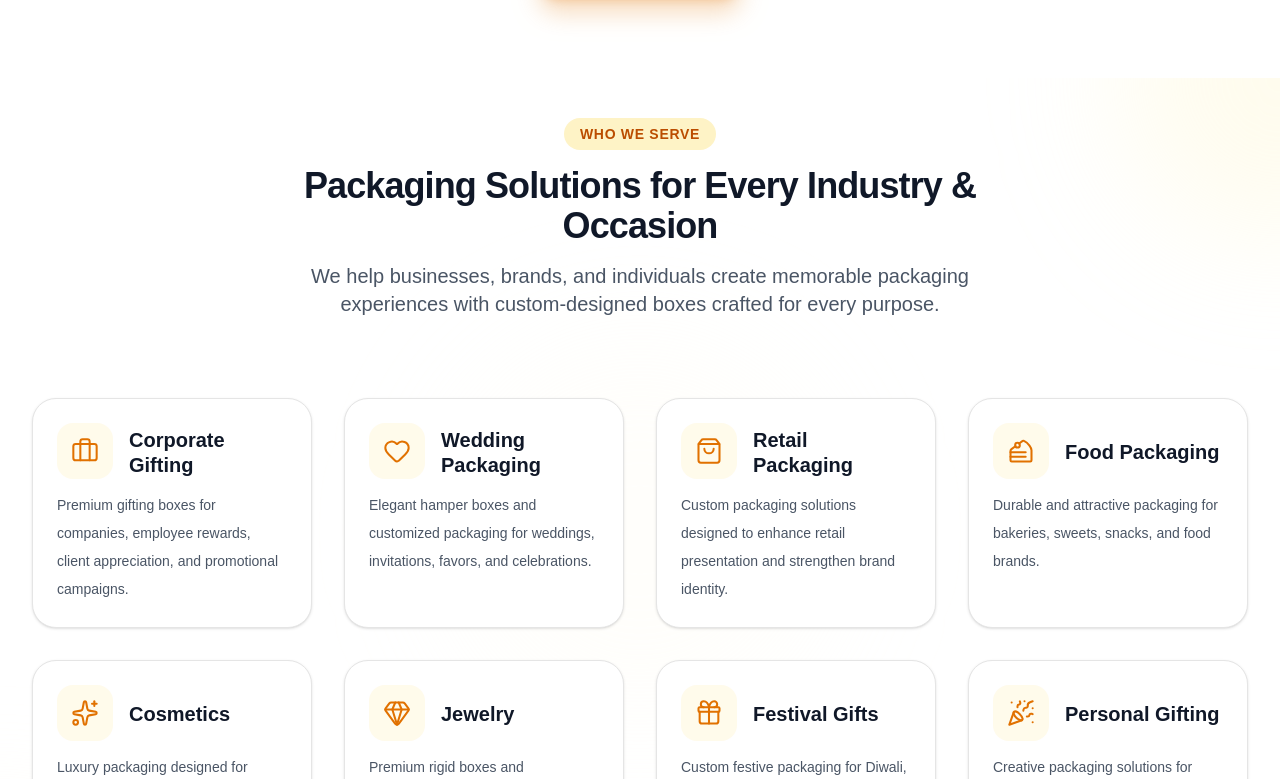
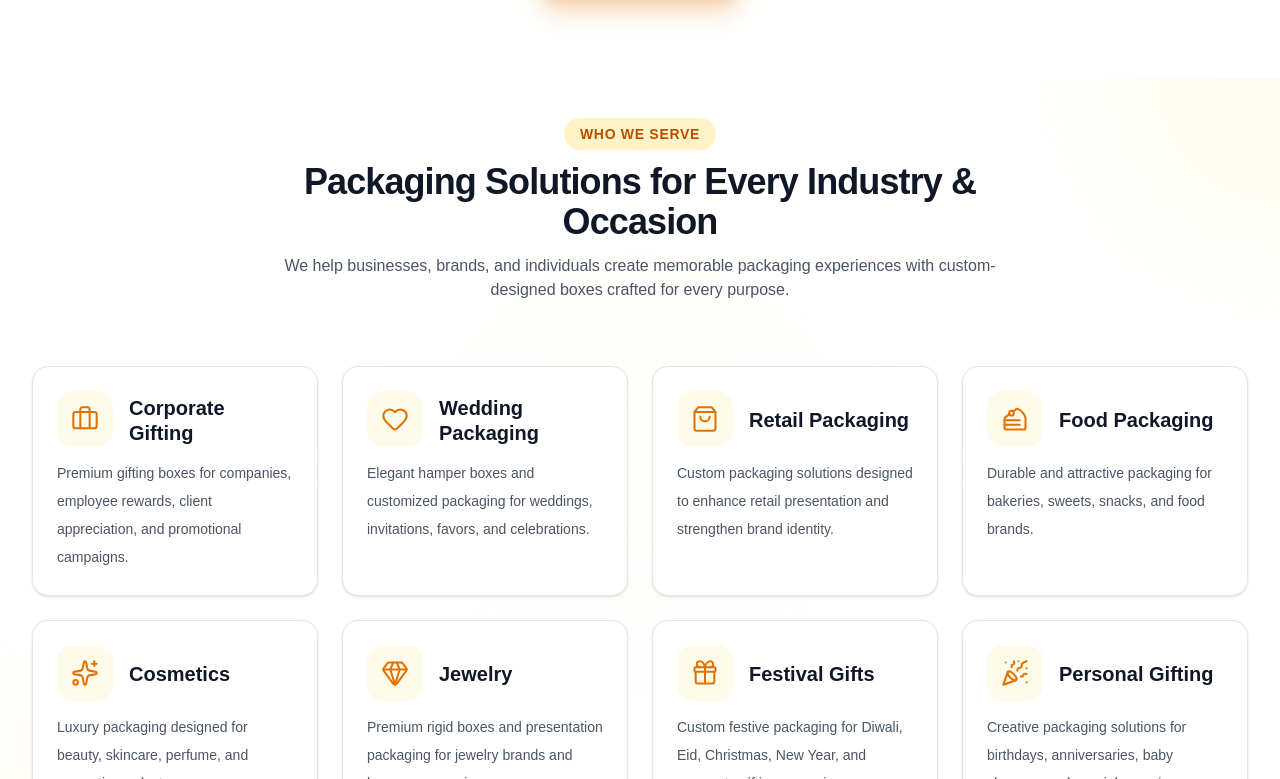
Before and after one commit to boxwale02/box-wale, a Next.js app: page / in a window 1280 px wide. Shown: the part 5121-5900 px from the top of the page. Built offline with nearby package versions, Linux system fonts and the light colour scheme.

Commit message:
updated Who We Serve

```diff
--- a/components/home/WhoWeServe.tsx
+++ b/components/home/WhoWeServe.tsx
@@ -110,28 +110,28 @@ const WhoWeServe = () => {
           whileInView={{ opacity: 1, y: 0 }}
           viewport={{ once: true }}
           transition={{ duration: 0.6 }}
-          className="mx-auto mb-16 max-w-3xl text-center md:mb-20"
+          className="mx-auto mb-10 md:mb-16 max-w-3xl text-center"
         >
-          <span className="inline-block rounded-full bg-amber-100 px-4 py-1.5 text-sm font-semibold uppercase tracking-wider text-amber-700">
+          <span className="inline-block rounded-full bg-amber-100 px-3 py-1 text-xs sm:px-4 sm:py-1.5 sm:text-sm font-semibold uppercase tracking-wider text-amber-700">
             Who We Serve
           </span>
-          <h2 className="mt-4 text-2xl sm:text-3xl lg:text-2xl sm:text-3xl lg:text-4xl font-bold tracking-tight text-gray-900 sm:text-2xl sm:text-3xl lg:text-4xl md:text-5xl">
+          <h2 className="mt-3 text-xl sm:text-3xl lg:text-4xl font-bold tracking-tight text-gray-900">
             Packaging Solutions for Every Industry & Occasion
           </h2>
-          <p className="mt-4 text-sm sm:text-sm sm:text-base text-gray-600 md:text-xl">
+          <p className="mt-3 text-xs sm:text-base text-gray-600">
             We help businesses, brands, and individuals create memorable
             packaging experiences with custom-designed boxes crafted for every
             purpose.
           </p>
         </motion.div>
 
-        {/* Cards Grid */}
+        {/* Cards Grid - 🟢 YAHAN MAIN CHANGE KIYA HAI */}
         <motion.div
           variants={containerVariants}
           initial="hidden"
           whileInView="visible"
           viewport={{ once: true, margin: "-50px" }}
-          className="grid grid-cols-1 gap-6 sm:gap-8 md:grid-cols-2 lg:grid-cols-4"
+          className="grid grid-cols-2 gap-3 sm:gap-6 md:grid-cols-2 lg:grid-cols-4"
         >
           {targetCategories.map((category) => {
             const Icon = category.icon;
@@ -143,45 +143,37 @@ const WhoWeServe = () => {
                   y: -8,
                   transition: { duration: 0.3 },
                 }}
-                className="group relative rounded-3xl border border-neutral-200 bg-white p-6 shadow-sm transition-all duration-300 hover:shadow-xl hover:border-amber-300/50"
+                // 🟢 Mobile par padding 'p-4' kiya, aur chhota 'rounded-2xl' diya
+                className="group relative rounded-2xl border border-neutral-200 bg-white p-3 sm:p-6 shadow-sm transition-all duration-300 hover:shadow-xl hover:border-amber-300/50"
               >
                 {/* Top Row: Icon + Title */}
-                <div className="flex items-center gap-4 mb-3">
-                  {/* Icon - Left */}
+                <div className="flex flex-col items-start gap-2 mb-2 sm:flex-row sm:items-center sm:gap-4 sm:mb-3">
+
+                  {/* Icon - 🟢 Mobile par chhota kiya (h-5 w-5) */}
                   <motion.div
                     whileHover={{ scale: 1.1 }}
                     transition={{ duration: 0.3 }}
-                    className="flex-shrink-0 inline-flex rounded-2xl bg-amber-50 p-3.5 text-amber-600"
+                    className="flex-shrink-0 inline-flex rounded-xl bg-amber-50 p-2 text-amber-600 sm:rounded-2xl sm:p-3.5"
                   >
-                    <Icon className="h-7 w-7" strokeWidth={1.75} />
+                    <Icon className="h-5 w-5 sm:h-7 sm:w-7" strokeWidth={1.75} />
                   </motion.div>
 
-                  {/* Title - Right */}
-                  <h3 className="text-xl font-semibold text-gray-900 leading-tight pt-1">
+                  {/* Title - 🟢 Mobile par font chhota (text-sm) */}
+                  <h3 className="text-sm sm:text-xl font-semibold text-gray-900 leading-tight pt-0.5 sm:pt-1">
                     {category.title}
                   </h3>
                 </div>
 
-                {/* Description - Bottom */}
-                <p className="text-sm leading-7 text-gray-600">
+                {/* Description - 🟢 Mobile par text chhota (text-[10px]) aur line-height kam */}
+                <p className="text-[10px] leading-4 text-gray-600 sm:text-sm sm:leading-7">
                   {category.description}
                 </p>
 
                 {/* Hover Border Highlight */}
-                <div className="absolute inset-0 rounded-3xl border-2 border-transparent transition-colors duration-300 group-hover:border-amber-300/50" />
+                <div className="absolute inset-0 rounded-2xl border-2 border-transparent transition-colors duration-300 group-hover:border-amber-300/50 sm:rounded-3xl" />
               </motion.div>
             );
           })}
-        </motion.div>
-
-        {/* Premium CTA Card */}
-        <motion.div
-          initial={{ opacity: 0, y: 30 }}
-          whileInView={{ opacity: 1, y: 0 }}
-          viewport={{ once: true }}
-          transition={{ duration: 0.7, delay: 0.4 }}
-          className="mt-16 md:mt-20"
-        >
         </motion.div>
       </div>
     </section>
```
